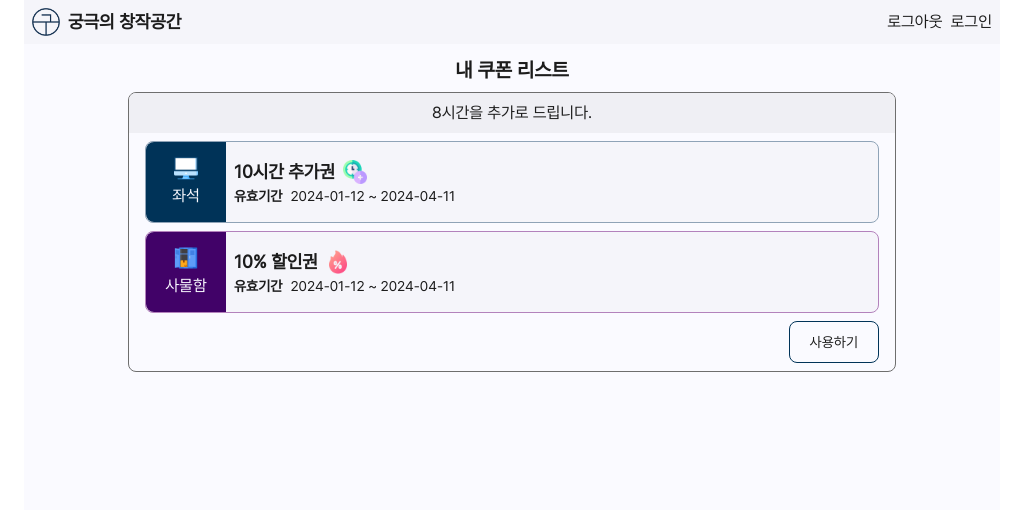
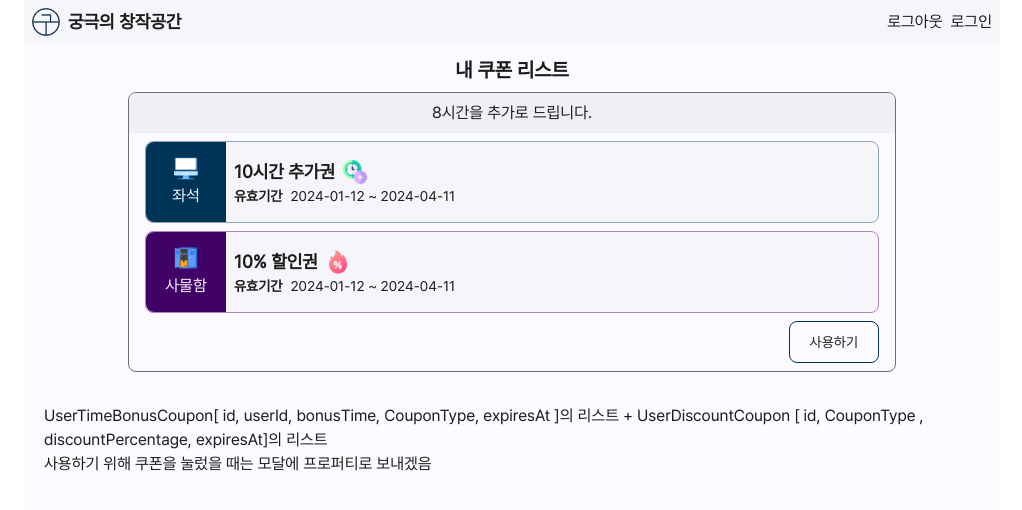
Before and after one commit to archive-xee/hot-desking-app, a Next.js app: page /user/coupon in a window 1280 px wide. Shown: the top 510 px of the page, without its empty margins (128-1150 px from the left). Built offline with nearby package versions, Linux system fonts and the light colour scheme.

Commit message:
[Add] 유저 쿠폰보유페이지서 필요한 객체의 field

```diff
--- a/src/app/user/coupon/page.tsx
+++ b/src/app/user/coupon/page.tsx
@@ -42,6 +42,11 @@ export default function UserCouponPage() {
           </div>
         }
       ></ListViewContainer>
+      <p>
+        <br /> UserTimeBonusCoupon[ id, userId, bonusTime, CouponType, expiresAt ]의 리스트 + UserDiscountCoupon [ id,
+        CouponType , discountPercentage, expiresAt]의 리스트
+        <br /> 사용하기 위해 쿠폰을 눌렀을 때는 모달에 프로퍼티로 보내겠음
+      </p>
     </>
   )
 }
```
